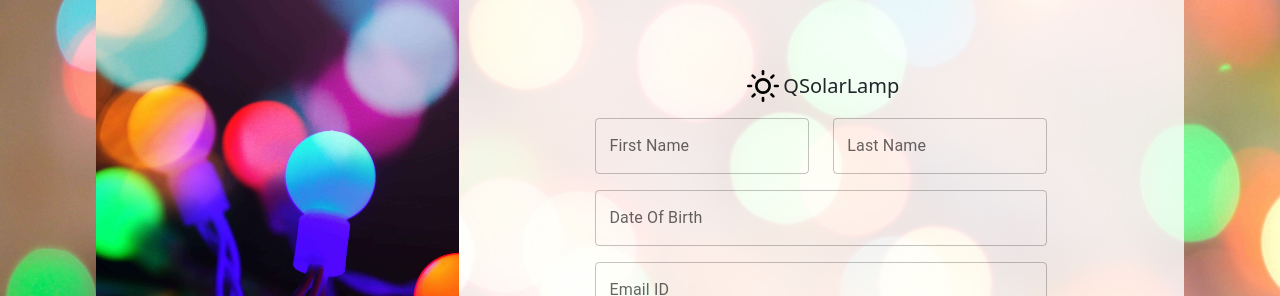
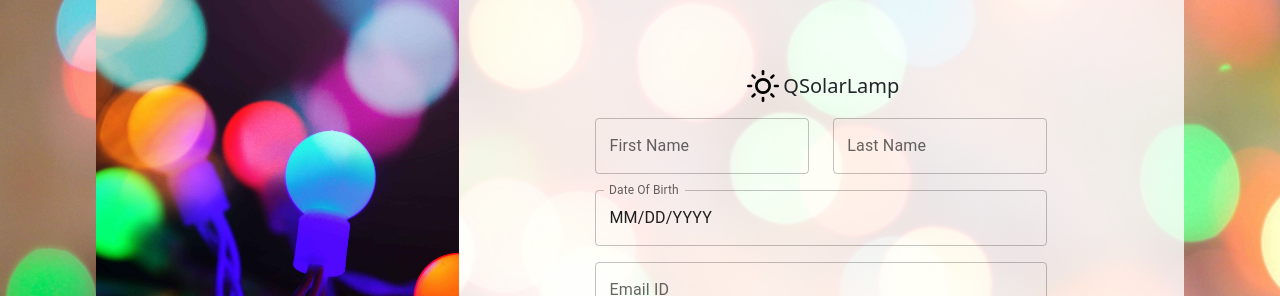
Before and after one commit to Prateek7805/ESP-QSolarLamp-Client, a React (Create React App) app: page / in a window 1280 px wide. Both pictures are taken after a click on the element "Register here". Shown: the part 122-418 px from the top of the page. Built offline with nearby package versions, Linux system fonts and the light colour scheme; the HTML template or start-up script is replaced by a standard one.

Commit message:
Added Signup validation

```diff
--- a/src/Components/Log_in/Login.js
+++ b/src/Components/Log_in/Login.js
@@ -2,7 +2,7 @@ import './Login.css';
 import { TextField, IconButton, InputAdornment, Button } from '@mui/material';
 import Visibility from '@mui/icons-material/Visibility';
 import VisibilityOff from '@mui/icons-material/VisibilityOff';
-import userValid from '../Validation/User_Input_Validation';
+import userValid from '../../Assets/Validation/User_Input_Validation';
 
 
 import { useState } from 'react';
@@ -47,32 +47,21 @@ export default function Login(props) {
                 ...prev,
                 password: {
                     value: partialPass,
-                    error: prev.email.error,
-                    helperText: prev.email.helperText
+                    error: prev.password.error,
+                    helperText: prev.password.helperText
                 }
             };
         });
     }
     const hLogin = () => {
         const emailCheck = userValid.email_check(loginData.email.value);
+        const passCheck = userValid.pass_check(loginData.password.value);
         setLoginData(prev => {
             return {
-                ...prev,
                 email: {
                     value: prev.email.value,
-                    error : emailCheck.error,
-                    helperText : emailCheck.helperText
-                }
-            }
-        });
-        if (emailCheck.error) {
-            return;
-        }
-        const passCheck = userValid.pass_check(loginData.password.value);
-        console.log(passCheck);
-        setLoginData(prev => {
-            return {
-                ...prev,
+                    ...emailCheck
+                },
                 password: {
                     value : prev.password.value,
                     error: passCheck.error,
@@ -80,9 +69,14 @@ export default function Login(props) {
                 }
             }
         });
-        if (passCheck.error) {
-            return;
+        for(const key in loginData){
+            if(loginData.hasOwnProperty(key)){
+                if(loginData[key].error){
+                    return;
+                }
+            }
         }
+
         //Login code here
         //login API
     }
@@ -99,7 +93,6 @@ export default function Login(props) {
             />
 
             <TextField variant="outlined"
-                id="ID_LOGIN_PASSWORD"
                 type={isPasswordVisible ? 'text' : 'password'}
                 InputProps={{
                     endAdornment: (
@@ -116,14 +109,12 @@ export default function Login(props) {
                     ),
                 }}
                 label="Password"
-                onChange={hPassChange}
+                className='mb-4'
                 value={loginData.password.value}
-                className='mb-4'
                 error={loginData.password.error}
                 helperText={loginData.password.helperText}
+                onChange={hPassChange}
             />
-
-
             <div className='d-flex justify-content-lg-between align-items-lg-center flex-column flex-lg-row'>
                 <Button className='px-3 py-2 mb-3' variant="contained" onClick={hLogin}>Log in</Button>
                 <p className='m-0 mb-3'>
--- a/src/Components/Signup/Signup.js
+++ b/src/Components/Signup/Signup.js
@@ -5,7 +5,9 @@ import VisibilityOff from '@mui/icons-material/VisibilityOff';
 import { DateField } from '@mui/x-date-pickers/DateField';
 import { AdapterDayjs } from '@mui/x-date-pickers/AdapterDayjs';
 import { LocalizationProvider } from '@mui/x-date-pickers/LocalizationProvider';
+import dayjs from 'dayjs';
 import { useState } from 'react';
+import userValid from '../../Assets/Validation/User_Input_Validation';
 
 export default function Signup(props) {
 
@@ -14,52 +16,179 @@ export default function Signup(props) {
     const hShowPassword = () => setIsPasswordVisible(show => !show);
 
     const [signupData, setSignupData] = useState({
-        firstName : {
+        firstName: {
             value: '',
             error: false,
-            helperText : ''
+            helperText: ''
         },
-        lastName : {
+        lastName: {
             value: '',
             error: false,
-            helperText : ''
+            helperText: ''
         },
-        date_of_birth : {
+        date_of_birth: {
+            value: dayjs(''),
+            error: false,
+            helperText: ''
+        },
+        email: {
             value: '',
             error: false,
-            helperText : ''
+            helperText: ''
         },
-        email : {
+        password: {
             value: '',
             error: false,
-            helperText : ''
-        },
-        password : {
-            value: '',
-            error: false,
-            helperText : ''
+            helperText: ''
         }
     });
 
+    const hl = {
+        email: ({ target }) => {
+            const partialEmail = target.value;
+            setSignupData(prev => {
+                return {
+                    ...prev,
+                    email: {
+                        value: partialEmail,
+                        error: prev.email.error,
+                        helperText: prev.email.helperText
+                    }
+                }
+            });
+        },
+        password: ({ target }) => {
+            const partialPass = target.value;
+            setSignupData(prev => {
+                return {
+                    ...prev,
+                    password: {
+                        value: partialPass,
+                        error: prev.password.error,
+                        helperText: prev.password.helperText
+                    }
+                }
+            });
+        },
+        firstName: ({ target }) => {
+            const partialFn = target.value;
+            setSignupData(prev => {
+                return {
+                    ...prev,
+                    firstName: {
+                        value: partialFn,
+                        error: prev.firstName.error,
+                        helperText: prev.firstName.helperText
+                    }
+                }
+            });
+        },
+        lastName: ({ target }) => {
+            const partialLn = target.value;
+            setSignupData(prev => {
+                return {
+                    ...prev,
+                    lastName: {
+                        value: partialLn,
+                        error: prev.lastName.error,
+                        helperText: prev.lastName.helperText
+                    }
+                }
+            });
+        },
+        date_of_birth: (value) => {
+            const partialDOB = value;
+            setSignupData(prev => {
+                return {
+                    ...prev,
+                    date_of_birth: {
+                        value: partialDOB,
+                        error: prev.date_of_birth.error,
+                        helperText: prev.date_of_birth.helperText
+                    }
+                }
+            });
+        }
+    }
+
+    const hSignin  = ()=>{
+        const fnCheck = userValid.name_check(signupData.firstName.value);
+        const lnCheck = userValid.name_check(signupData.lastName.value);
+        const dobCheck = userValid.dob_check(signupData.date_of_birth.value.$d);
+        const emailCheck = userValid.email_check(signupData.email.value);
+        const passCheck = userValid.pass_check(signupData.password.value);
+        setSignupData(prev=>{
+            return {
+                firstName : {
+                    value : prev.firstName.value,
+                    ...fnCheck
+                },
+                lastName : {
+                    value : prev.lastName.value,
+                    ...lnCheck
+                },
+                date_of_birth : {
+                    value : prev.date_of_birth.value,
+                    ...dobCheck
+                },
+                email : {
+                    value : prev.email.value,
+                    ...emailCheck
+                },
+                password : {
+                    value : prev.password.value,
+                    ...passCheck
+                }
+            }
+        });
+    }
     return (
         <div className="wrapper m-3">
 
             <div className='row'>
                 <div className='col-12 col-sm-6'>
-                    <TextField label="First Name" variant="outlined" className='mb-3 col-12' />
+                    <TextField
+                        label="First Name"
+                        variant="outlined"
+                        className='mb-3 col-12'
+                        value={signupData.firstName.value}
+                        error={signupData.firstName.error}
+                        helperText={signupData.firstName.helperText}
+                        onChange={hl.firstName}
+                    />
                 </div>
                 <div className='col-12 col-sm-6'>
-                    <TextField label="Last Name" variant="outlined" className='mb-3 col-12' />
+                    <TextField
+                        label="Last Name"
+                        variant="outlined"
+                        className='mb-3 col-12'
+                        value={signupData.lastName.value}
+                        error={signupData.lastName.error}
+                        helperText={signupData.lastName.helperText}
+                        onChange={hl.lastName}
+                    />
                 </div>
             </div>
             <LocalizationProvider dateAdapter={AdapterDayjs}>
-
-                    <DateField label="Date Of Birth" className='mb-3'/>
-
+                <DateField
+                    label="Date Of Birth"
+                    className='mb-3'
+                    value={signupData.date_of_birth.value}
+                    error={signupData.date_of_birth.error}
+                    helperText={signupData.date_of_birth.helperText}
+                    onChange={hl.date_of_birth}
+                />
             </LocalizationProvider>
-            <TextField label="Email ID" variant="outlined" className='mb-3' />
+            <TextField
+                label="Email ID"
+                variant="outlined"
+                className='mb-3'
+                value={signupData.email.value}
+                error={signupData.email.error}
+                helperText={signupData.email.helperText}
+                onChange={hl.email}
+            />
             <TextField variant="outlined"
-                id="ID_LOGIN_PASSWORD"
                 type={isPasswordVisible ? 'text' : 'password'}
                 InputProps={{
                     endAdornment: (
@@ -77,9 +206,13 @@ export default function Signup(props) {
                 }}
                 label="Password"
                 className='mb-4'
+                value={signupData.password.value}
+                error={signupData.password.error}
+                helperText={signupData.password.helperText}
+                onChange={hl.password}
             />
             <div className='d-flex justify-content-lg-between align-items-lg-center flex-column flex-lg-row'>
-                <Button className='px-3 py-2 mb-3' variant="contained">Sign Up</Button>
+                <Button className='px-3 py-2 mb-3' variant="contained" onClick={hSignin}>Sign Up</Button>
                 <p className='m-0 mb-3'>
                     Already a member? <span className='switcher' onClick={() => setIsLogin(true)}>Login here</span>
                 </p>
--- a/src/Pages/Landing/Landing.js
+++ b/src/Pages/Landing/Landing.js
@@ -11,15 +11,15 @@ export default function Landing() {
 
     const [isBgLoaded, setIsBgLoaded] = useState([false, false]);
     const [isLogin, setIsLogin] = useState(true);
-    useEffect(()=>{
+    useEffect(() => {
         const imgBg = new Image();
         const imgPanelBg = new Image();
 
-        imgBg.onload = ()=>{
-            setIsBgLoaded(prev=>{return [true, prev[1]]});
+        imgBg.onload = () => {
+            setIsBgLoaded(prev => { return [true, prev[1]] });
         }
-        imgPanelBg.onload=()=>{
-            setIsBgLoaded(prev=>{return [prev[0], true]});
+        imgPanelBg.onload = () => {
+            setIsBgLoaded(prev => { return [prev[0], true] });
         }
         imgBg.src = Background_Image;
         imgPanelBg.src = Panel_Image;
@@ -27,20 +27,21 @@ export default function Landing() {
 
     return (
         <div className="main-container">
-            {isBgLoaded.every(item=>item===true)? (<div className='row panel'>
-                <div className='d-none d-sm-flex col-sm-4 panel-image' />
-                <div className='col-12 col-sm-8 panel-controls'>
-                    <div className='d-flex align-items-center justify-content-center'>
-                        <img src={Logo} alt="Logo" className='mx-1'/>
-                        <p className='m-0 h5'>QSolarLamp</p>
+            {isBgLoaded.every(item => item === true) ?
+            (
+                <div className='row panel'>
+                    <div className='d-none d-sm-flex col-sm-4 panel-image' />
+                    <div className='col-12 col-sm-8 panel-controls'>
+                        <div className='d-flex align-items-center justify-content-center'>
+                            <img src={Logo} alt="Logo" className='mx-1' />
+                            <p className='m-0 h5'>QSolarLamp</p>
+                        </div>
+                        {isLogin ? (<Login setIsLogin={setIsLogin} />) : (<Signup setIsLogin={setIsLogin} />)}
                     </div>
-                    {isLogin? (<Login setIsLogin={setIsLogin}/>) : (<Signup setIsLogin={setIsLogin}/>)}
-
-
                 </div>
-            </div>)
+            )
             :
-            (<CircularProgress/>)
+            (<CircularProgress />)
             }
 
         </div>
```
Also changed, not shown: src/Assets/Validation/User_Input_Validation.js (renamed from src/Components/Validation/User_Input_Validation.js, +28 -6 lines), src/Assets/API/Axios_Instance.js (added).
